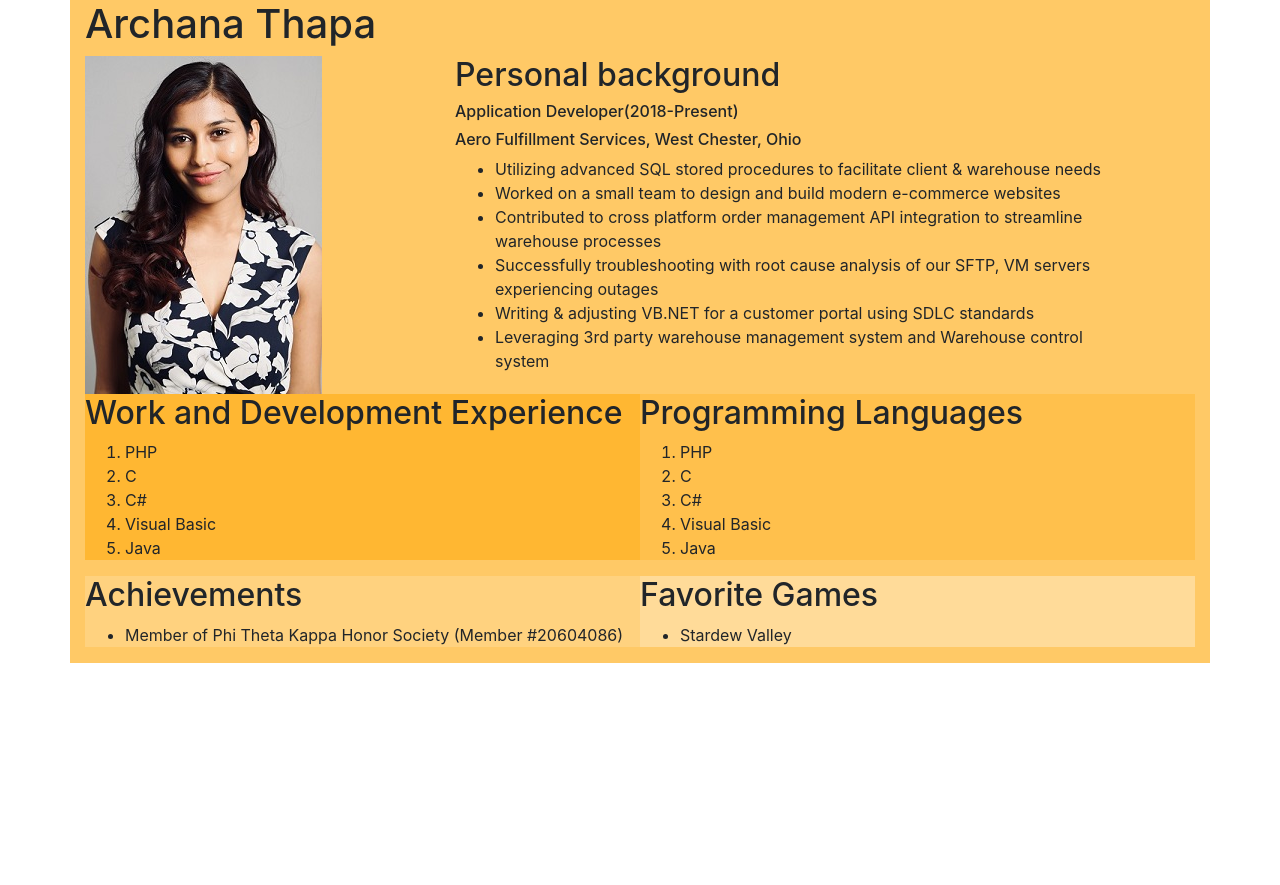
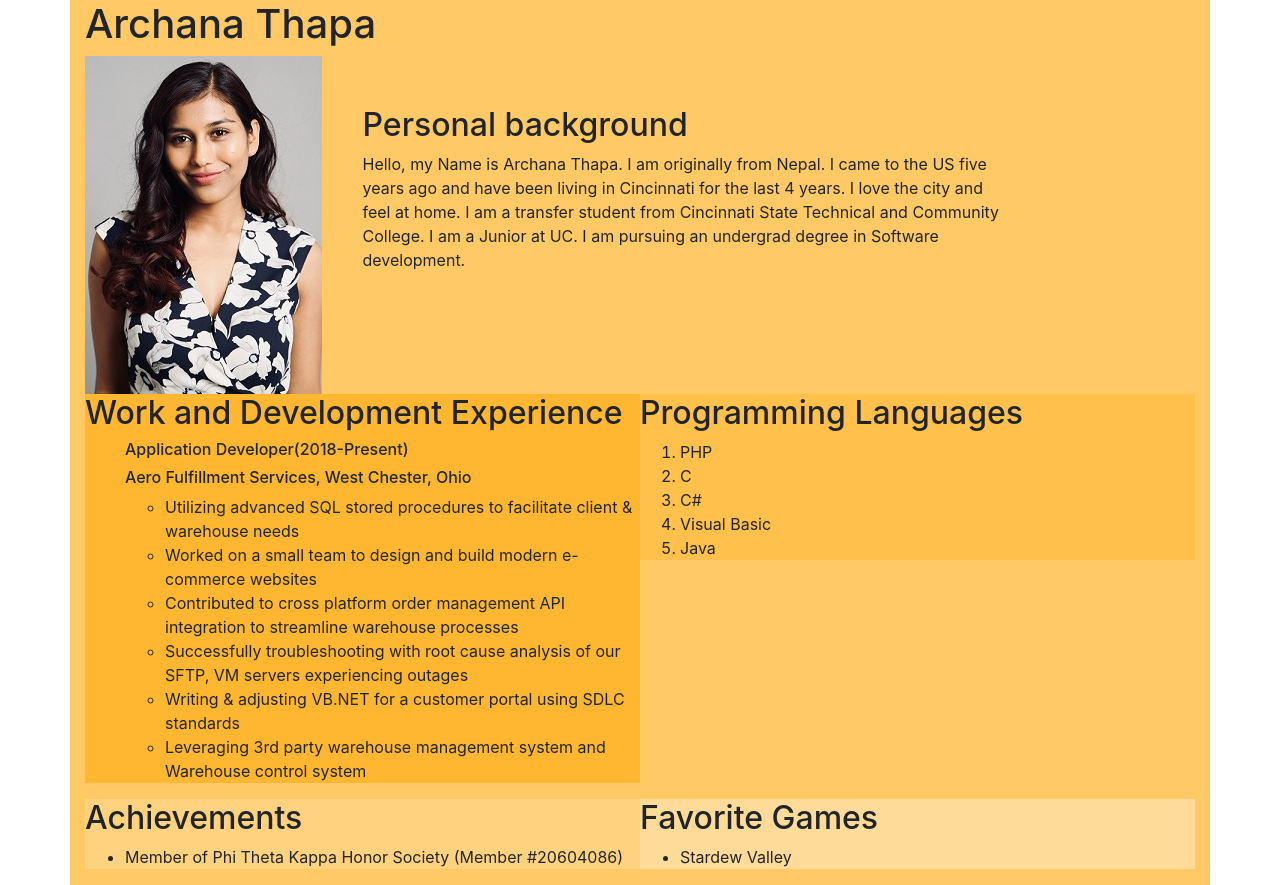
Before and after one commit to IT3049C-Students-Archive/1-online-portfolio-ThapaArchana, a website: page index.html in a window 1280 px wide. Before the commit the page ends 800 px from the top, so only its background shows below. Drawn offline with nearby package versions, Linux system fonts and the light colour scheme.

Commit message:
Updated Personal Background

```diff
--- a/index.html
+++ b/index.html
@@ -22,7 +22,7 @@
 
     <div class="row no-gutters">
 
-      <div class="col-sm-4" id="myphoto">
+      <div class="col-sm-3" id="myphoto">
         <img src="resources/images/myphoto.jpg" />
       </div>
 
@@ -30,16 +30,12 @@
         <!--personalBackground-->
         <div class="section" id="personalBackground">
           <h2>Personal background</h2>
-          <h6>Application Developer(2018-Present)</h6>
-          <h6>Aero Fulfillment Services, West Chester, Ohio</h6>
-          <ul>
-            <li>Utilizing advanced SQL stored procedures to facilitate client & warehouse needs </li>
-            <li>Worked on a small team to design and build modern e-commerce websites</li>
-            <li>Contributed to cross platform order management API integration to streamline warehouse processes</li>
-            <li>Successfully troubleshooting with root cause analysis of our SFTP, VM servers experiencing outages</li>
-            <li>Writing & adjusting VB.NET for a customer portal using SDLC standards</li>
-            <li>Leveraging 3rd party warehouse management system and Warehouse control system </li>
-          </ul>
+          <P>
+            Hello, my Name is Archana Thapa. I am originally from Nepal. I came to the US five years ago and have been
+            living in Cincinnati for the last 4 years. I love the city and feel at home.
+            I am a transfer student from Cincinnati State Technical and Community College. I am a Junior at UC. I am
+            pursuing an undergrad degree in Software development.
+          </P>
         </div>
       </div>
 
@@ -50,11 +46,17 @@
         <div class="section" id="experience">
           <h2>Work and Development Experience</h2>
           <ol>
-            <li>PHP </li>
-            <li>C</li>
-            <li>C#</li>
-            <li>Visual Basic</li>
-            <li>Java</li>
+            <h6>Application Developer(2018-Present)</h6>
+            <h6>Aero Fulfillment Services, West Chester, Ohio</h6>
+            <ul>
+              <li>Utilizing advanced SQL stored procedures to facilitate client & warehouse needs </li>
+              <li>Worked on a small team to design and build modern e-commerce websites</li>
+              <li>Contributed to cross platform order management API integration to streamline warehouse processes</li>
+              <li>Successfully troubleshooting with root cause analysis of our SFTP, VM servers experiencing outages
+              </li>
+              <li>Writing & adjusting VB.NET for a customer portal using SDLC standards</li>
+              <li>Leveraging 3rd party warehouse management system and Warehouse control system </li>
+            </ul>
           </ol>
           <div>
           </div>
--- a/resources/styles/styles.css
+++ b/resources/styles/styles.css
@@ -6,6 +6,9 @@
  }
  #personalBackground,#myphoto {
   background-color: #ffc966;
+ }
+ #personalBackground {
+  margin-top: 50px;
  }
  #achievements,#games{
   background-color: #ffd27f;
```
